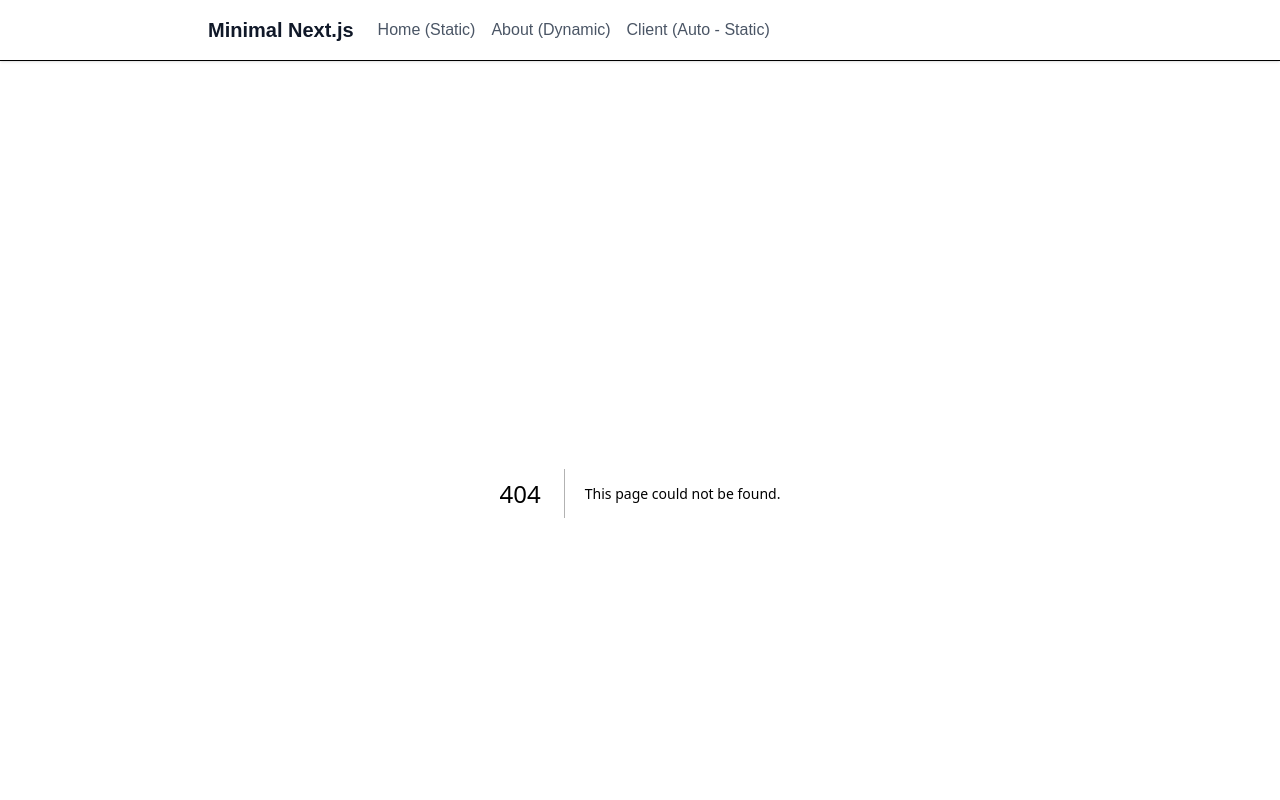
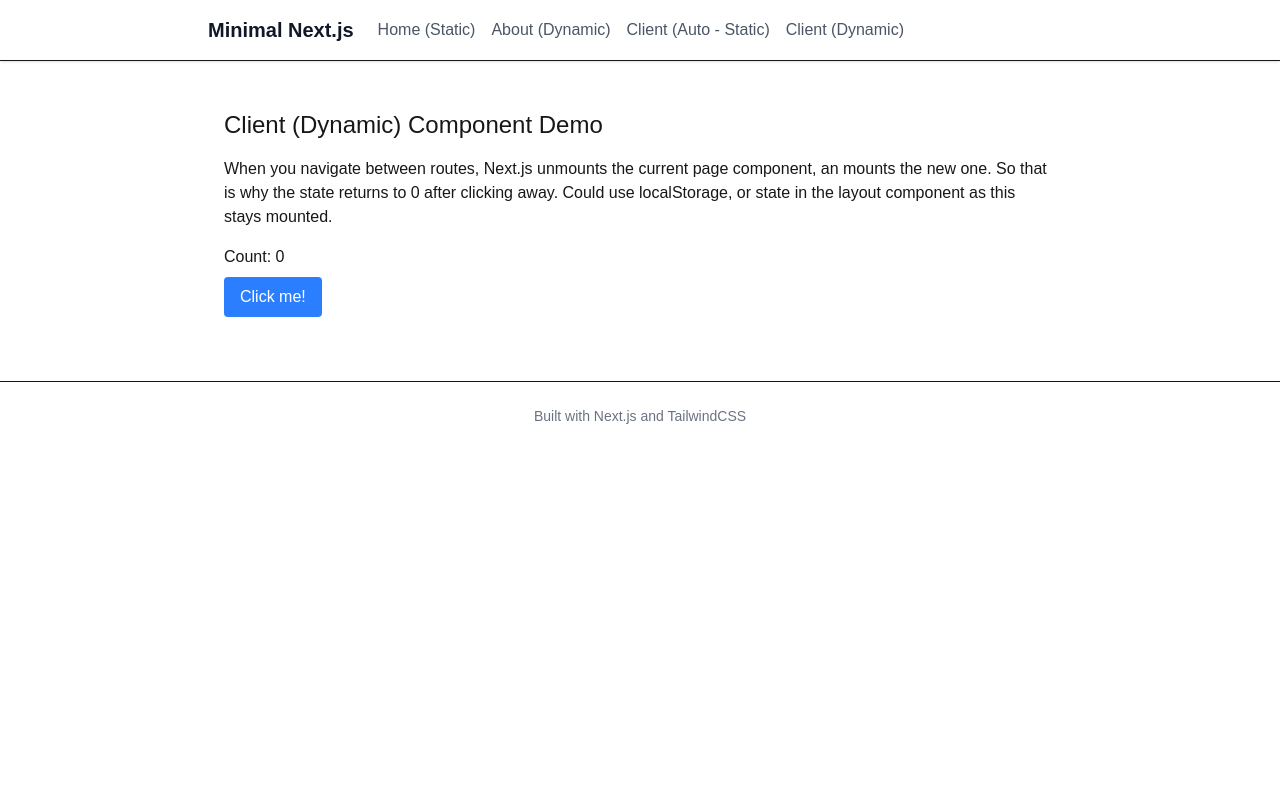
Before and after one commit to djhmateer/minimal-nextjs, a Next.js app: page /clientdynamic in a window 1280 px wide. Before the commit this address had no page. Shown: the top 800 px of the page. Built offline with nearby package versions, Linux system fonts and the light colour scheme.

Commit message:
dynamic client

```diff
--- /dev/null
+++ b/app/clientdynamic/page.tsx
@@ -0,0 +1,28 @@
+'use client';
+
+import { useState } from 'react';
+
+export const dynamic = 'force-dynamic';
+
+const ClientDynamicPage = () => {
+    const [count, setCount] = useState(0);
+
+    return (
+        <div className="p-4">
+            <h1 className="text-2xl mb-4">Client (Dynamic) Component Demo</h1>
+            <p className="mb-4">When you navigate between routes, Next.js unmounts the current page component, an mounts the new one.  So that is why the state returns to 0 after clicking away.
+                Could use localStorage, or state in the layout component as this stays mounted.</p>
+            <div className="mb-4">
+                <p className="mb-2">Count: {count}</p>
+                <button
+                    onClick={() => setCount(count + 1)}
+                    className="px-4 py-2 bg-blue-500 text-white rounded hover:bg-blue-600"
+                >
+                    Click me!
+                </button>
+            </div>
+        </div>
+    );
+};
+
+export default ClientDynamicPage;
--- a/app/layout.tsx
+++ b/app/layout.tsx
@@ -47,6 +47,11 @@ export default function RootLayout({
                   Client (Auto - Static)
                 </Link>
 
+
+                <Link href="/clientdynamic" className="text-gray-600 hover:text-blue-600 transition-colors">
+                  Client (Dynamic)
+                </Link>
+
               </div>
             </nav>
           </div>
```
